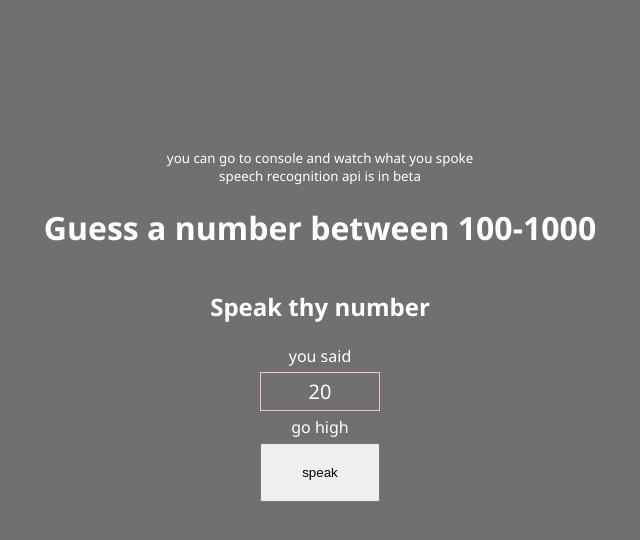
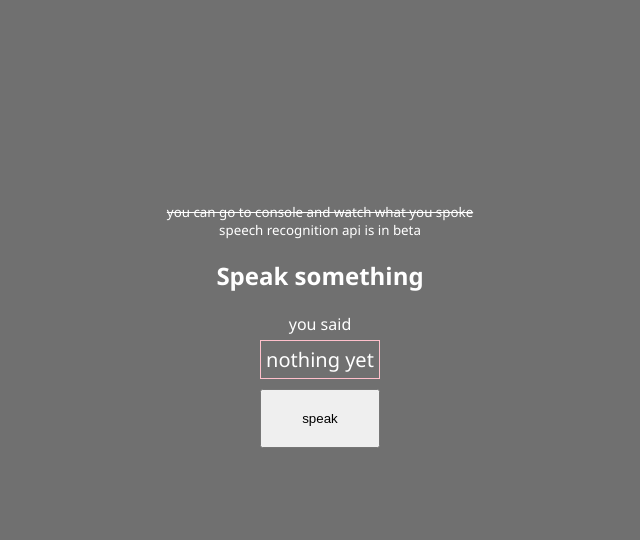
Before and after one commit to sapeol/improved-carnival, a plain HTML site: page projects/voice recognition api/index.html in a window 1280 px wide. Shown: the whole page, without its empty margins (320-960 px from the left). Drawn offline with Linux system fonts and the light colour scheme.

Commit message:
new files

```diff
--- a/projects/guess the number js/index.html
+++ b/projects/voice recognition api/index.html
@@ -3,20 +3,19 @@
 <head>
     <meta charset="UTF-8">
     <meta name="viewport" content="width=device-width, initial-scale=1.0">
-    <title>guess the number</title>
+    <title>voice recognition api</title>
     <link rel="stylesheet" href="style.css">
 </head>
 <body>
     <!-- <img src="mike.png" alt="" srcset=""> -->
-    <small>you can go to console and watch what you spoke</small>
+    <small style="text-decoration: line-through;">you can go to console and watch what you spoke</small>
     <small>speech recognition api is in beta</small>
-    <h1>Guess a number between 100-1000</h1>
-    <h2>Speak thy number</h2>
+
+    <h2>Speak something</h2>
     <div id="msg" class="msg">
     <div>you said</div>
 
-    <span class="box">20</span>
-    <div>go high </div>
+    <span id="box" class="box">nothing yet</span>
     <button id="start">speak</button>
 
 
--- a/projects/guess the number js/script.js
+++ b/projects/voice recognition api/script.js
@@ -1,5 +1,6 @@
 const msg = document.getElementById('msg');
 const button = document.getElementById('start');
+const spam = document.getElementById('box')
 
 const number = getrandom();
 console.log(number);
@@ -22,6 +23,8 @@ function onSpeak(e){
     if (guesses == number){
         console.log("yes")
     }
+    const ele = `$`;
+    spam.innerHTML= guesses;
 }
 
 //fuction for random
```
Also changed, not shown: projects/breakout game/index.html (added), projects/breakout game/script.js (added), projects/breakout game/style.css (added), projects/voice recognition api/style.css (renamed from projects/guess the number js/style.css).
